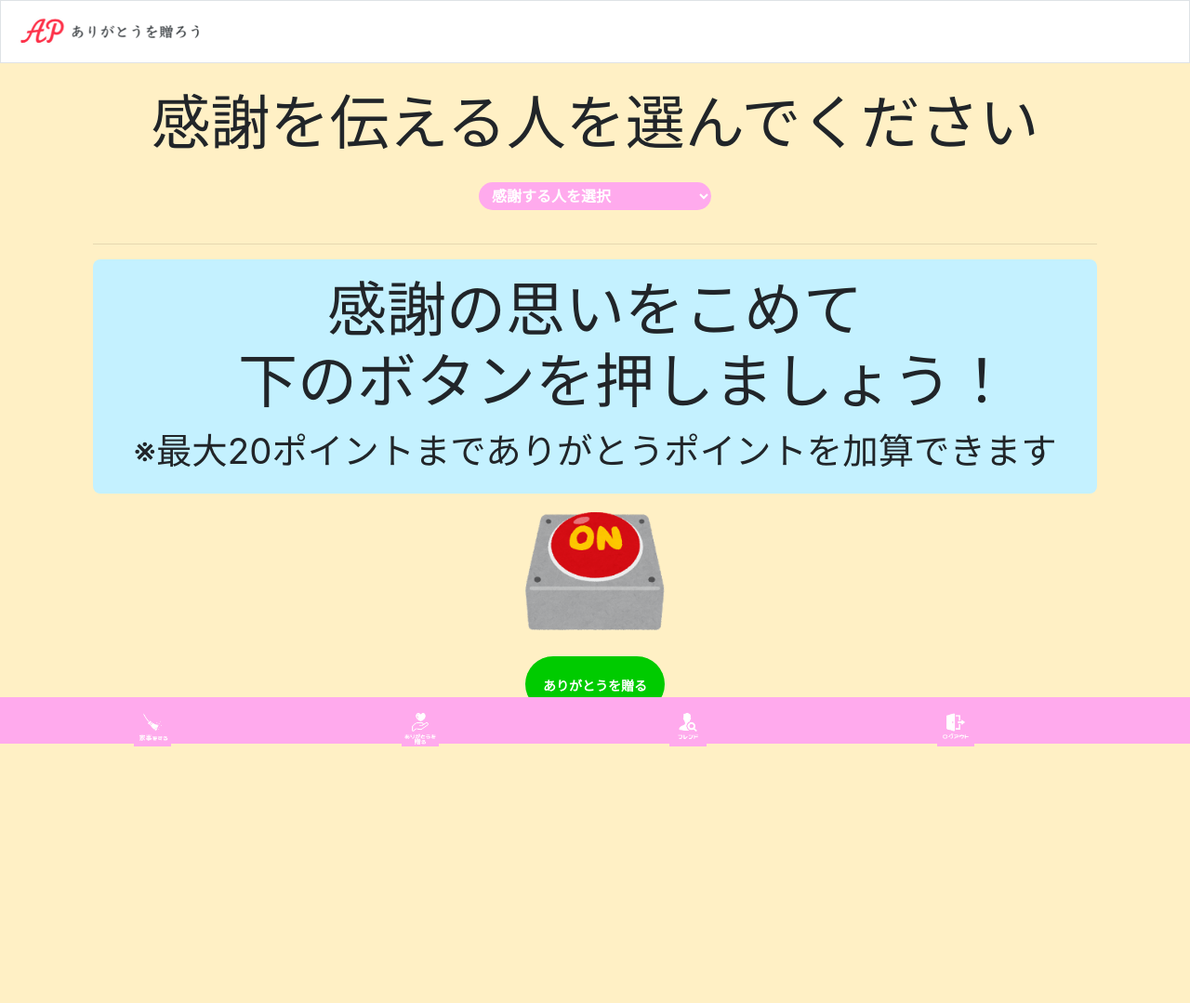
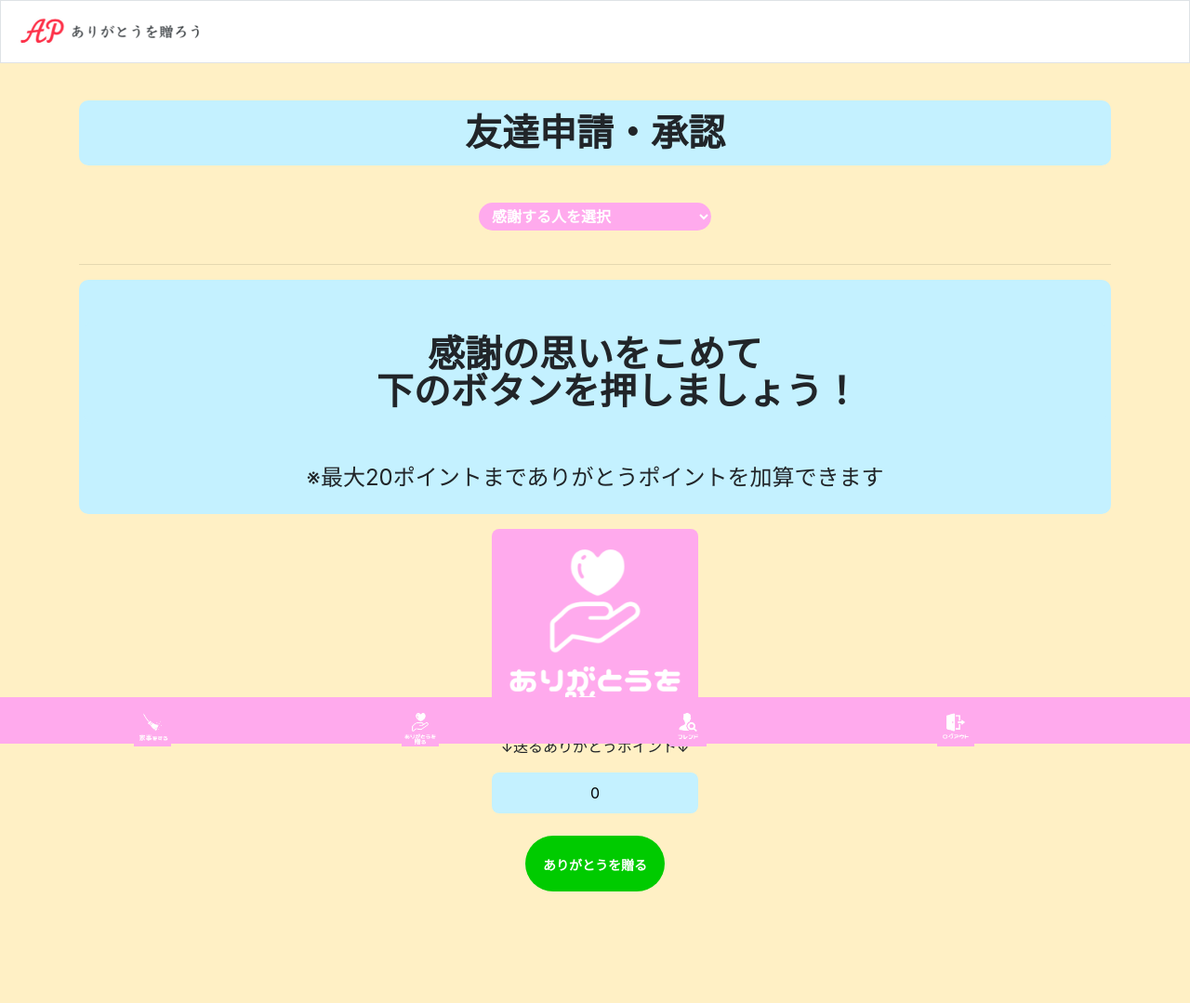
Before and after one commit to Dra-ryu/Arigatowo-Okuro, a Flask app: page /point in a window 1280 px wide. Shown: the whole page at 93% size. Before the commit the page ends 803 px from the top, so only its background shows below. Run offline with Flask 2, Linux system fonts and the light colour scheme; a user stored in the database is signed in; data comes from the database, SQL or seed files in the repository; some libraries are stand-ins or nearby versions.

Commit message:
ポイント機能修正

```diff
--- a/static/css/point.css
+++ b/static/css/point.css
@@ -1,17 +1,21 @@
 body {
-  background-color: #FFF0C5
+    font-size: 100%;
+    background-color: #FFF0C5;
+    text-align:center;
+    height: 100%
 }
 
-.container{
-    text-align: center;
-    margin-top: 2vh;
+h1 {
+    background-color: #C4F1FF;
+    line-height: 100%;
+    font-size: 250%;
+    font-weight: Bold;
+    margin: 1em 0;
+    padding: 15px;
+    border-radius: 10px;
 }
 
-.list p {
-    font-size: 5vw;
-}
-
-.list select {
+select {
     cursor: pointer;
     user-select: none;
     background-color: #FFAAED;
@@ -26,44 +30,35 @@
     padding-left: 10px;
 }
 
-
-h2 {
-    font-size: 5vw;
-}
-
 .information {
     background-color: #C4F1FF;
-    /*height: auto;*/
-    margin-bottom: 20px;
-    border-radius: 1vh;
-    padding-top: 1vh;
-    padding-bottom: 0.1vh;
-}
-
-h2 {
-    margin-top: 1vh;
+    margin: 1em 0;
+    padding: 5px;
+    border-radius: 10px;
 }
 
 .information p {
-    font-size: 3vw;
+    font-size: 150%;
 }
 
 .switch{
     position: relative;
-    margin-left: 0px;
-    z-index: 1;
     text-align: center;
 }
 
-canvas{
-    position: absolute;
-    z-index: 2;
-    text-align: center;
-    bottom: 0;
-    top:  0;                    /* 上からの位置指定 */
-    bottom:  0;                 /* 下からの位置指定 */
-    left:  105px;                   /* 左からの位置指定 */
-    right:  0;                  /* 右からの位置指定 */
+#view_area {
+    width: 20%;
+    border-radius: 1vh;
+}
+
+#disp_count {
+    background-color: #C4F1FF;
+    color: #000;
+    width: 20%;
+    border-radius: 1vh;
+    padding: 10px;
+    margin-right: auto;
+    margin-left: auto;
 }
 
 .btn{
@@ -84,7 +79,3 @@
     text-align: center;
     font-size: 28px;
 }
-
-.present{
-    text-align: center;
-}
--- a/static/js/switch.js
+++ b/static/js/switch.js
@@ -1,12 +1,12 @@
 /* グローバル変数 */
 var thank_you = 0;    //ありがとうの数
-var canvas = document.getElementById('view_area');  //htmlのcanvasを取得
-
+var count_disp = document.getElementById("disp_count");
+var img = document.getElementById("view_area");
 var send = document.getElementById('send');
 
 
 /* クリックイベント処理 */
-canvas.addEventListener('click', function(){
+img.addEventListener('click', function(){
     //ありがとう加算
     thank_you++;
 
@@ -14,28 +14,10 @@
     {
         thank_you = 20
     }
-    //画面更新
-    draw();
+
+    count_disp.innerHTML = thank_you;
 }, false);
 
-/* 描画関数 */
-function draw(){
-    if (canvas.getContext) {
-        var context = canvas.getContext('2d');
-        //幅と高さ取得
-        var w = canvas.width;
-        var h = canvas.height;
-        //Canvas全体をクリア
-        context.clearRect(0, 0, w, h);
-
-        //ありがとうの描画
-        context.fillStyle = "red";
-        context.font = "25px 'ＭＳ ゴシック'";
-        context.textAlign = "left";
-        context.textBaseline = "top";
-        context.fillText(thank_you, 150, 100); //文字の描画
-    }
-}
 
 
 
--- a/templates/point.html
+++ b/templates/point.html
@@ -2,21 +2,17 @@
 {%- block main %}
 <!DOCTYPE html>
 
-<html="ja">
-
+<html lang="ja">
     <head>
         <meta charset="utf-8">
         <link rel="stylesheet" href="../static/css/point.css">
         <title>point</title>
-
         <script src="/static/js/jquery.js"></script>
-
     </head>
 
     <body>
-     <div class="container">
         <div class="list">
-             <p>感謝を伝える人を選んでください</p>
+            <h1>友達申請・承認</h1>
                 <select name="friend" id="friend_name">
                     <option hidden>感謝する人を選択</option>
                     {% for friend in friends_name %}
@@ -28,20 +24,23 @@
         <hr>
 
         <div class="information">
-             <h2>感謝の思いをこめて<br>
+            <h1>感謝の思いをこめて<br>
     　          下のボタンを押しましょう！
-             </h2>
+            </h1>
             <p>※最大20ポイントまでありがとうポイントを加算できます</p>
         </div>
 
         <!--ありがとうボタン部分-->
         <div class="switch">
-         <img src="../static/img/押しボタン.png" width="150" height="131">
-         <canvas id="view_area" width="183" height="131"></canvas>
+            <img id ="view_area" src="../static/img/send_thankyou.png">
+            <p>↓送るありがとうポイント↓</p>
+            <div id="disp_count">0</div>
         </div>
-    </div>
+
         <div id ="send" class="btn">ありがとうを贈る</div>
+
         <script src="../static/js/switch.js"></script>
+
     </body>
 </html>
 {%- endblock %}
```
Also changed, not shown: static/img/send_thankyou.png (added), static/img/押しボタン.png (deleted). Lines whose indentation alone changed are shown as unchanged.
